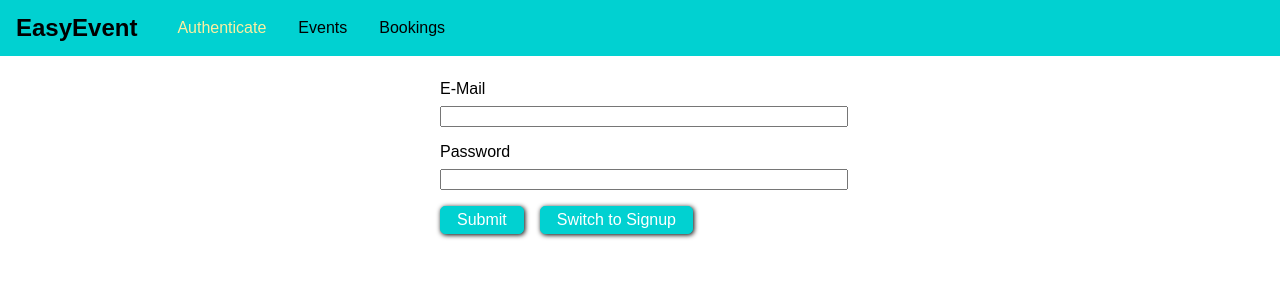
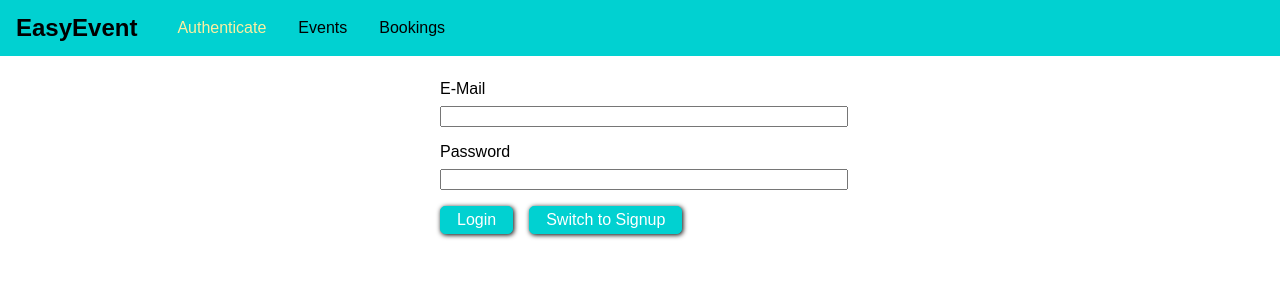
Before and after one commit to AlanChu-OU/qraphql, a React (Create React App) app in the folder frontend/: page /auth in a window 1280 px wide. Shown: the top 300 px of the page. Built offline with nearby package versions, Linux system fonts and the light colour scheme.

Commit message:
passing token

```diff
--- a/frontend/src/App.js
+++ b/frontend/src/App.js
@@ -1,17 +1,40 @@
-import React from 'react';
+import React, { Component } from 'react';
 import { BrowserRouter, Route, Redirect, Switch } from 'react-router-dom';
 
 import AuthPage from './pages/Auth';
 import BookingsPage from './pages/Bookings';
 import EventsPage from './pages/Events';
 import MainNavigation from './components/Navigation/MainNavigation';
+import AuthContext from './context/auth-context';
 
 import './App.css';
 
-function App() {
-  return (
+class App extends Component {
+  state = {
+    token: null,
+    userId: null
+  }
+
+  login = (token, userId, tokenExpiration) => {
+    this.setState({token: token, userId: userId});
+  }
+
+  logout = () => {
+    this.setState({token:null, userId: null});
+  };
+
+  render () {
+    return(
       <BrowserRouter>
         <React.Fragment>
+          <AuthContext.Provider
+            value={{
+              token: this.state.token,
+              userId: this.state.userId,
+              login: this.login,
+              logout: this.logout
+              }}
+            >
             <MainNavigation/>
             <main className="main-content">
               <Switch>
@@ -21,9 +44,11 @@ function App() {
                 <Route path="/bookings" component={BookingsPage}/>
               </Switch>
             </main>
+          </AuthContext.Provider>
         </React.Fragment>
       </BrowserRouter>
-  );
+    )
+  };
 }
 
 export default App;
--- a/frontend/src/components/Navigation/MainNavigation.js
+++ b/frontend/src/components/Navigation/MainNavigation.js
@@ -3,7 +3,7 @@ import { NavLink } from 'react-router-dom';
 
 import './MainNavigation.css';
 
-const mainNavigation = prop => (
+const mainNavigation = props => (
     <header className="main-navigation">
         <div className="main-navigation__logo">
             <h1>EasyEvent</h1>
--- /dev/null
+++ b/frontend/src/context/auth-context.js
@@ -0,0 +1,8 @@
+import React from 'react'
+
+export default React.createContext({
+    token: null,
+    userId: null,
+    login: (token, userId, tokenExpiration) => {},
+    logout: () => {}
+});
--- a/frontend/src/pages/Auth.js
+++ b/frontend/src/pages/Auth.js
@@ -1,11 +1,14 @@
 import React, { Component } from 'react';
 
 import './Auth.css';
+import  AuthContext from '../context/auth-context';
 
 class AuthPage extends Component {
     state = {
         isLogin: true
     };
+
+    static contextType = AuthContext;
 
     constructor(props){
         super(props);
@@ -65,7 +68,14 @@ class AuthPage extends Component {
             }
             return res.json();
         }).then(resData => {
-            console.log(resData);
+            //console.log(resData);
+            if(resData.data.login.token){
+                this.context.login(
+                    resData.data.login.token,
+                    resData.data.login.userId,
+                    resData.data.login.tokenExpiration
+                );
+            }
         }).catch(err => {
             console.log(err);
         });
@@ -83,7 +93,7 @@ class AuthPage extends Component {
                     <input type="password" id="pwd" ref={this.passwordEl}/>
                 </div>
                 <div className="form-actions">
-                    <button type="submit">Submit</button>
+                    <button type="submit">{this.state.isLogin ? 'Login' : 'Signup'}</button>
                     <button type="button" onClick={this.switchModeHandler}>
                         Switch to {this.state.isLogin ? 'Signup' : 'Login'}
                     </button>
```
Lines whose indentation alone changed are shown as unchanged.
